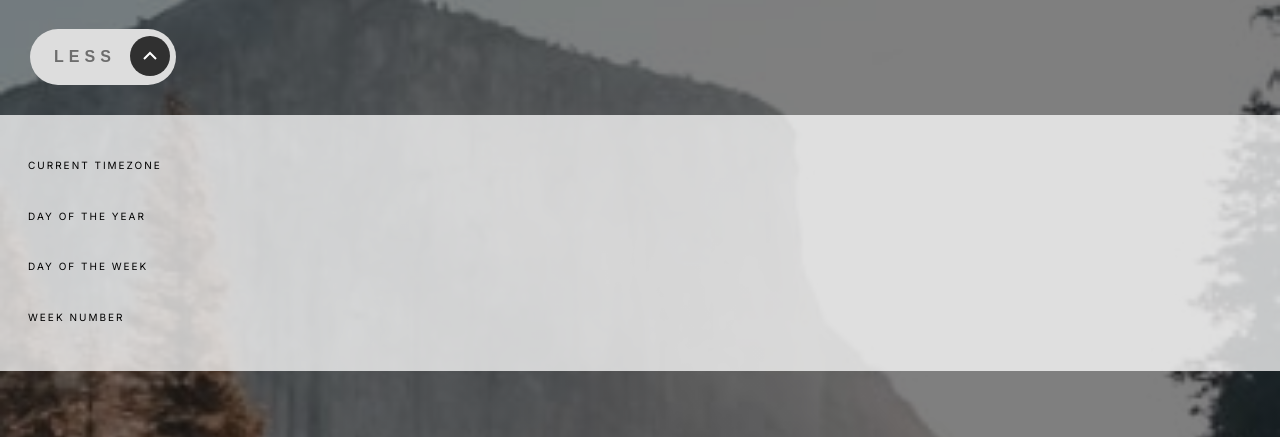
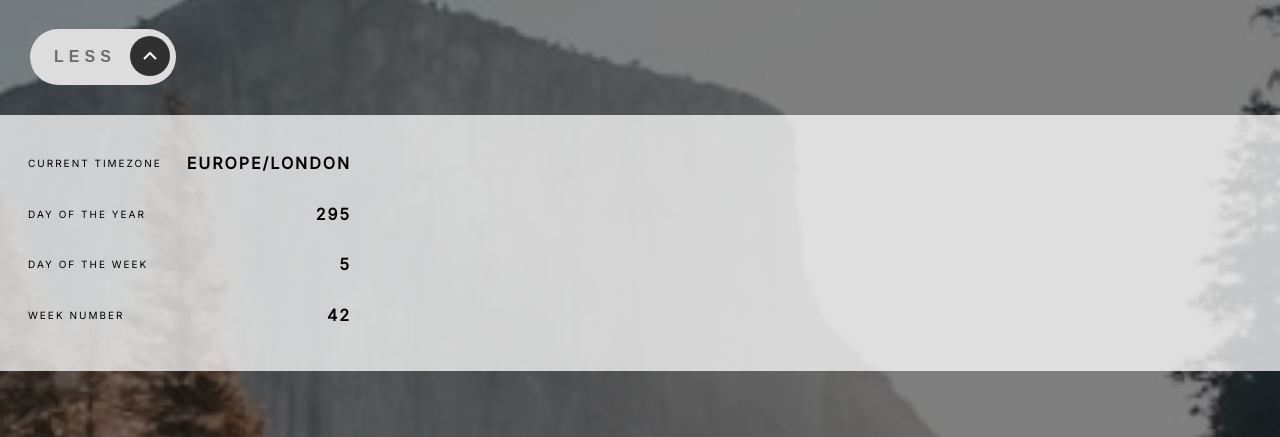
Before and after one commit to harrisonJones12/clock-app, a plain HTML site: page index.html in a window 1280 px wide. Both pictures are taken after a click on the button "MORE". Shown: the part 363-800 px from the top of the page. Drawn offline with Linux system fonts and the light colour scheme.

Commit message:
add static content and minor style changes

```diff
--- a/index.css
+++ b/index.css
@@ -81,8 +81,13 @@
   letter-spacing: 5px;
 }
 
-.time-zone {
+.time-zone-drawer {
   font-weight: 100;
+  color: black;
+}
+
+.info {
+  font-weight: bold;
 }
 
 .more-less-info-button:hover {
@@ -177,3 +182,13 @@
   font-size: 16px;
   font-family: Inter;
 }
+
+.current-timezone-wrapper,
+.day-of-the-year-wrapper,
+.day-of-the-week-wrapper,
+.week-wrapper {
+  display: flex;
+  align-items: center;
+  width: 323px;
+  justify-content: space-between;
+}
--- a/index.html
+++ b/index.html
@@ -51,19 +51,19 @@
             <div class="info-wrapper hidden" id="info-wrapper">
               <div class="current-timezone-wrapper">
               <span class="current-timezone description">Current Timezone</span>
-              <p class="timezone-info"></p>
+              <p class="timezone info">Europe/London</p>
             </div>
             <div class="day-of-the-year-wrapper">
               <span class="day-of-the-year description">Day of the Year</span>
-              <p class="day-of-the-year info"></p>
+              <p class="day-of-the-year info">295</p>
             </div>
             <div class="day-of-the-week-wrapper">
               <span class="day-of-the-week description">Day of the Week</span>
-              <p class="day-of-the-week info"></p>
+              <p class="day-of-the-week info">5</p>
             </div>
             <div class="week-wrapper">
               <span class="week-number description">Week Number</span>
-              <p class="week-number info"></p>
+              <p class="week-number info">42</p>
             </div>
           </div>
         </div>
```
